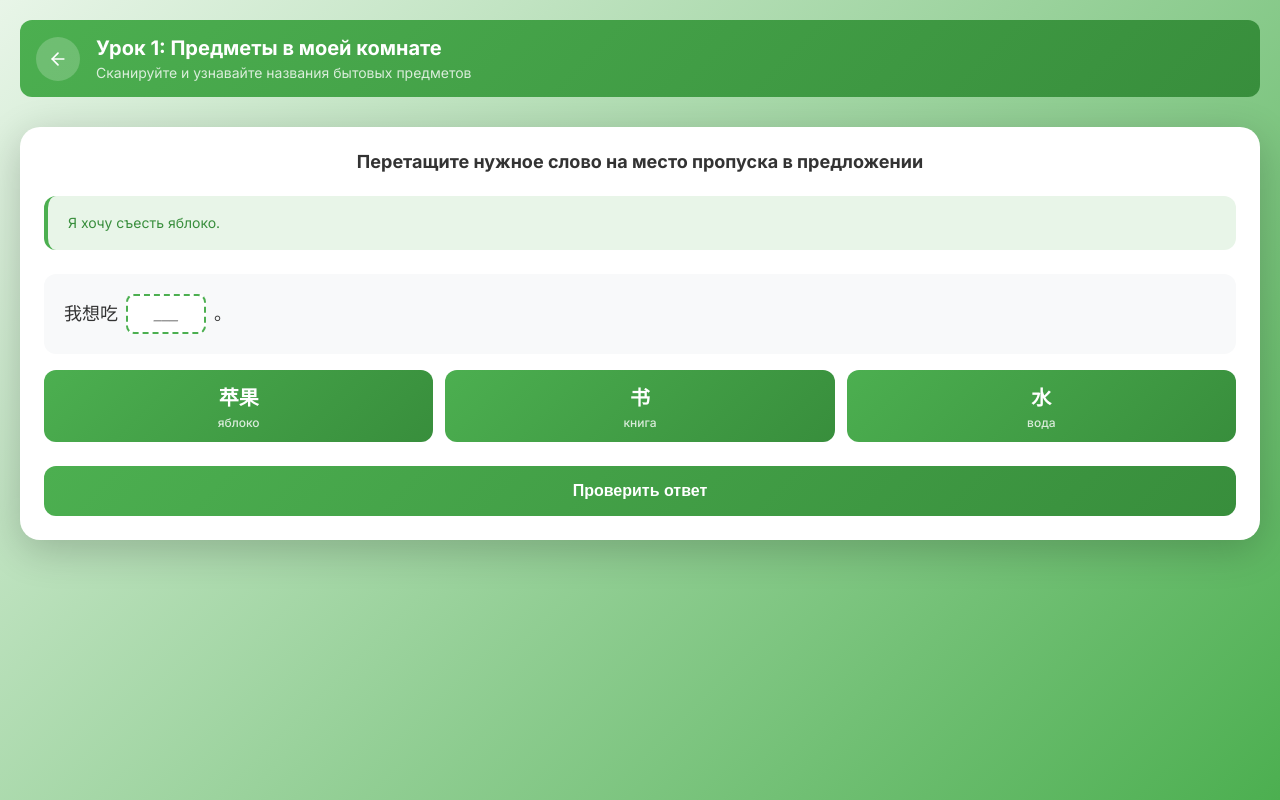
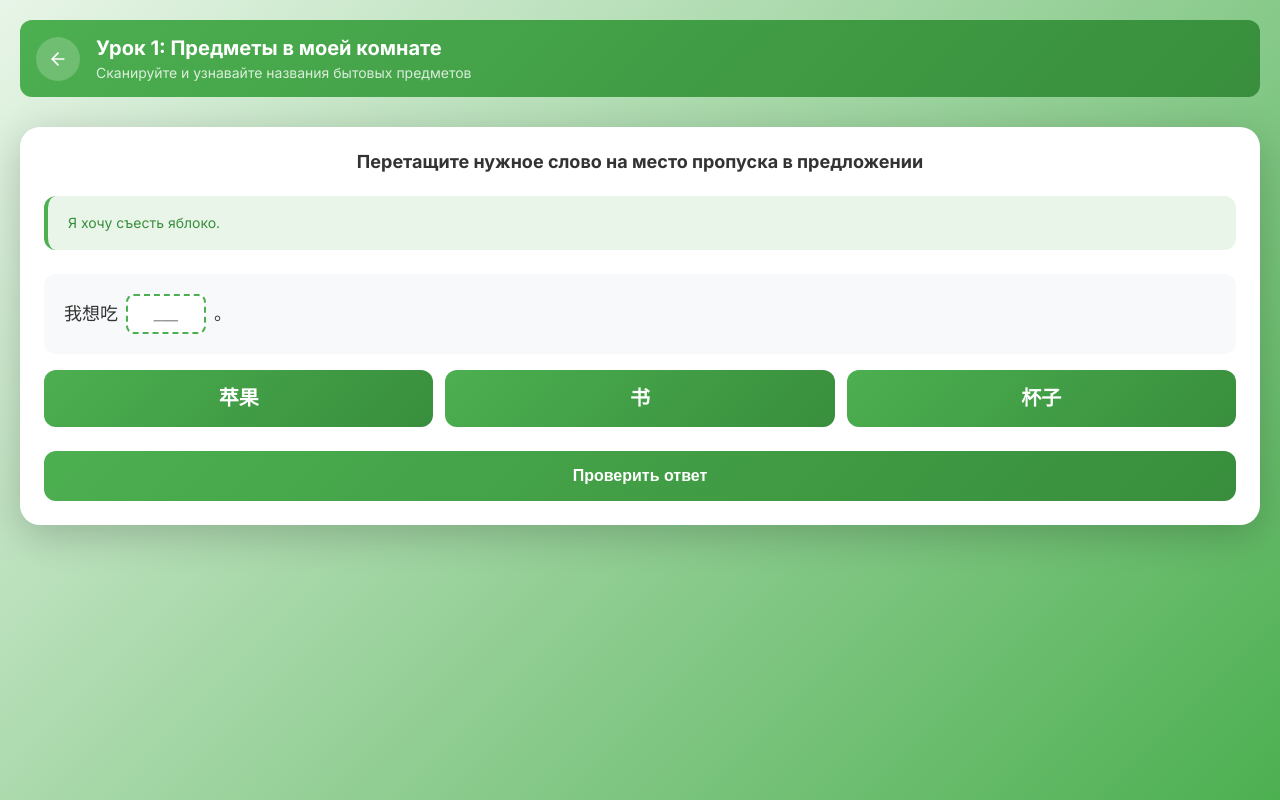
Before and after one commit to buzzaggwd/Scanner, a Django app: page /lesson/1/ in a window 1280 px wide. Run offline with Django 5.2, Linux system fonts and the light colour scheme.

Commit message:
Косметические фиксы

```diff
--- a/scanner/frontend/static/css/lesson.css
+++ b/scanner/frontend/static/css/lesson.css
@@ -14,7 +14,7 @@
     margin-bottom: 30px;
 }
 
-.back-btn {
+.lesson-header .back-btn {
     background: rgba(255, 255, 255, 0.2);
     border: none;
     border-radius: 50%;
@@ -28,7 +28,7 @@
     transition: all 0.3s ease;
 }
 
-.back-btn:hover {
+.lesson-header .back-btn:hover {
     background: rgba(255, 255, 255, 0.3);
     transform: scale(1.05);
 }
@@ -172,14 +172,14 @@
     cursor: not-allowed;
 }
 
-.word-chinese {
+.word-card .word-chinese {
     display: block;
     color: white;
     font-size: 20px;
     font-weight: bold;
 }
 
-.word-translation {
+.word-card .word-translation {
     display: block;
     color: rgba(255, 255, 255, 0.8);
     font-size: 12px;
--- a/scanner/frontend/static/js/lesson.js
+++ b/scanner/frontend/static/js/lesson.js
@@ -30,42 +30,42 @@ document.addEventListener('DOMContentLoaded', function () {
                     { type: 'text_translation', content: 'Я хочу съесть яблоко.' },
                 ],
                 available_words: [
-                    { id: 'word-1', chinese: '苹果', translation: 'яблоко' },
-                    { id: 'word-2', chinese: '书', translation: 'книга' },
-                    { id: 'word-3', chinese: '水', translation: 'вода' },
+                    { id: 'word-1', chinese: '苹果'},
+                    { id: 'word-2', chinese: '书'},
+                    { id: 'word-3', chinese: '杯子'},
                 ],
                 correct_answer: 'word-1',
                 explanation: 'Правильный ответ: 苹果 (яблоко)'
             },
             {
                 sentence_parts: [
-                    { type: 'text', content: '这是我的' },
+                    { type: 'text', content: '桌子里上有一个' },
                     { type: 'blank', id: 'blank-1' },
                     { type: 'text', content: '。' },
-                    { type: 'text_translation', content: 'Это мой телефон.' },
+                    { type: 'text_translation', content: 'На столе лежит банан.' },
                 ],
                 available_words: [
-                    { id: 'word-1', chinese: '手机', translation: 'телефон' },
-                    { id: 'word-2', chinese: '桌子', translation: 'стол' },
-                    { id: 'word-3', chinese: '杯子', translation: 'стакан' },
+                    { id: 'word-1', chinese: '笔'},
+                    { id: 'word-2', chinese: '叉子'},
+                    { id: 'word-3', chinese: '香蕉'},
                 ],
-                correct_answer: 'word-1',
-                explanation: 'Правильный ответ: 手机 (телефон)'
+                correct_answer: 'word-3',
+                explanation: 'Правильный ответ: 香蕉 (банан)'
             },
             {
                 sentence_parts: [
-                    { type: 'text', content: '我有一个' },
+                    { type: 'text', content: '我有一个大的' },
                     { type: 'blank', id: 'blank-1' },
                     { type: 'text', content: '。' },
-                    { type: 'text_translation', content: 'У меня есть друг.' },
+                    { type: 'text_translation', content: 'У меня есть большой арбуз.' },
                 ],
                 available_words: [
-                    { id: 'word-1', chinese: '朋友', translation: 'друг' },
-                    { id: 'word-2', chinese: '猫', translation: 'кошка' },
-                    { id: 'word-3', chinese: '电脑', translation: 'компьютер' },
+                    { id: 'word-1', chinese: '牙刷'},
+                    { id: 'word-2', chinese: '西瓜'},
+                    { id: 'word-3', chinese: '手机'},
                 ],
-                correct_answer: 'word-1',
-                explanation: 'Правильный ответ: 朋友 (друг)'
+                correct_answer: 'word-2',
+                explanation: 'Правильный ответ: 西瓜 (арбуз)'
             }
         ];
     }
```
